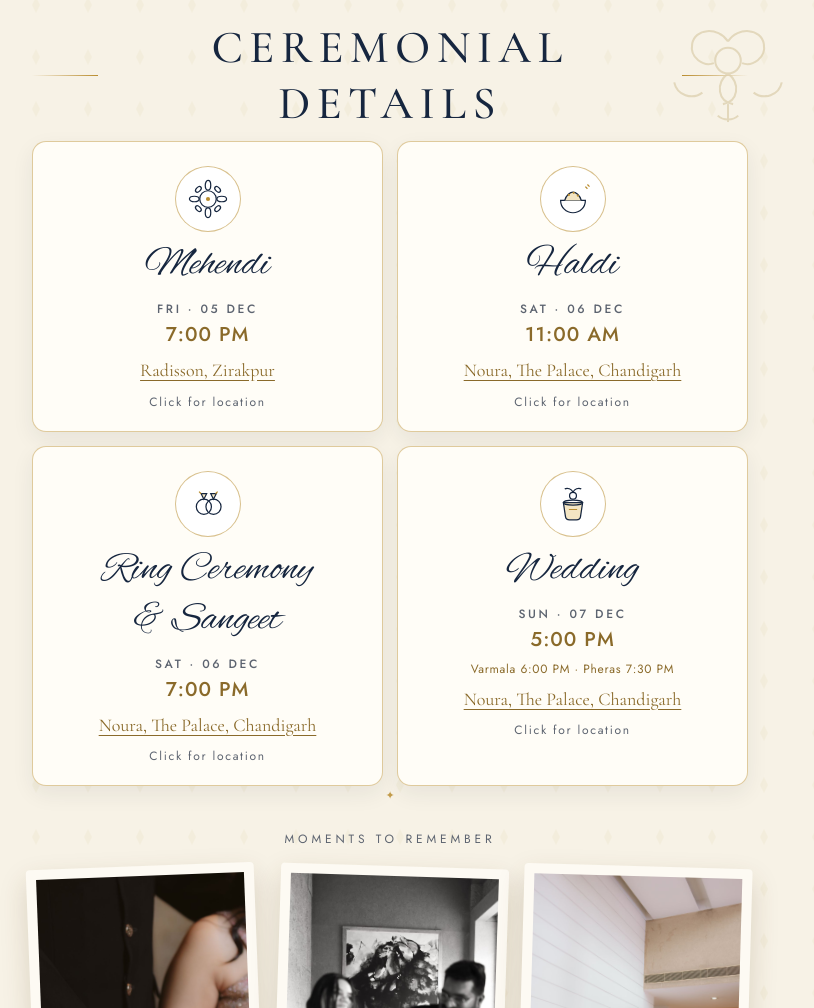
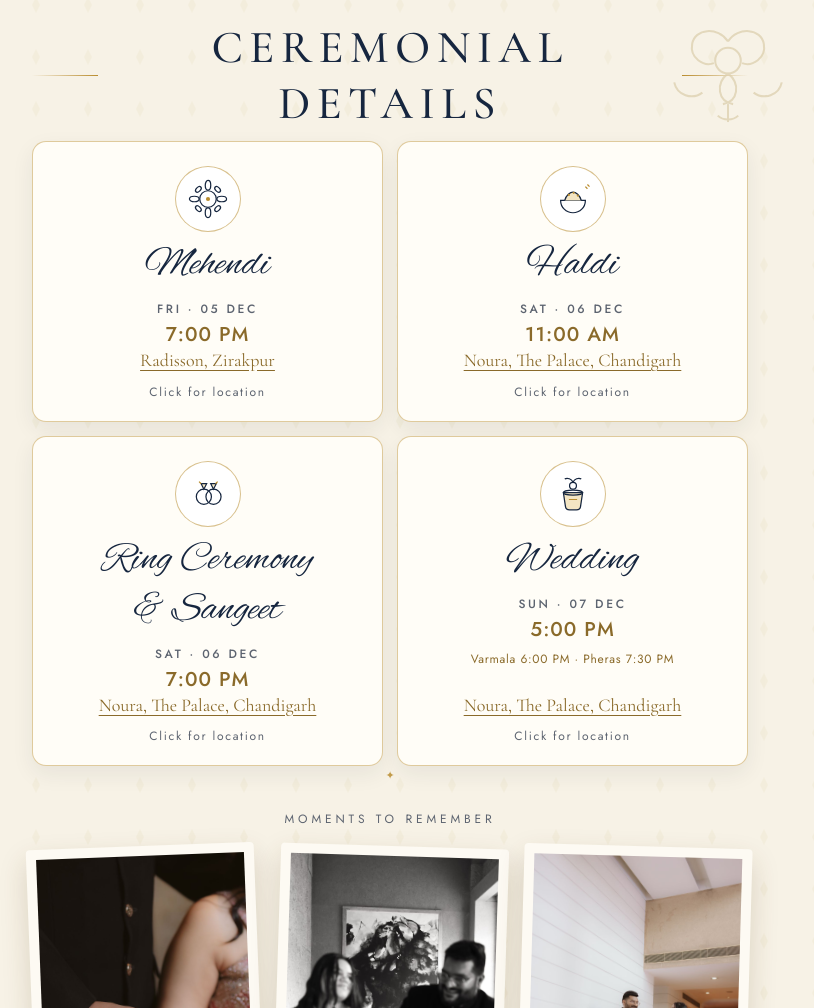
Before and after one commit to azrosh05/nirbhay-riya-wedding, a plain HTML site: page index.html in a window 1280 px wide. Shown: the part 2881-3889 px from the top of the page, without its empty margins (250-1064 px from the left). Drawn offline with nearby package versions, Linux system fonts and the light colour scheme.

Commit message:
Pin venue link to card bottom so spacing matches across cells

```diff
--- a/index.html
+++ b/index.html
@@ -113,7 +113,9 @@
   #countdown .lbl { font-family: 'Jost', sans-serif; font-size: 10px; letter-spacing: 0.28em; text-transform: uppercase; color: var(--soft); margin-top: 8px; }
 
   #schedule .grid { display: grid; grid-template-columns: 1fr 1fr; gap: 14px; margin-top: 10px; }
-  #schedule .cell { padding: 24px 14px 20px; position: relative; background: #fffdf7; border: 1px solid rgba(185, 140, 46, 0.45); border-radius: 14px; box-shadow: 0 8px 22px rgba(22, 38, 63, 0.07); }
+  #schedule .cell { padding: 24px 14px 20px; display: flex; flex-direction: column; position: relative; background: #fffdf7; border: 1px solid rgba(185, 140, 46, 0.45); border-radius: 14px; box-shadow: 0 8px 22px rgba(22, 38, 63, 0.07); }
+  #schedule .cell .vlink { margin-top: auto; }
+  #schedule .cell > :not(.vlink):not(.clickloc) { flex: 0 0 auto; }
   #schedule .ev-name { font-family: 'Alex Brush', cursive; font-size: 40px; color: var(--ink); }
   #schedule .ev-when { font-family: 'Jost', sans-serif; font-weight: 500; font-size: 12px; letter-spacing: 0.22em; margin-top: 10px; text-transform: uppercase; color: var(--soft); }
   #schedule .ev-time { font-family: 'Jost', sans-serif; font-size: 20px; font-weight: 500; letter-spacing: 0.05em; color: var(--gold-dark); margin-top: 2px; }
```
